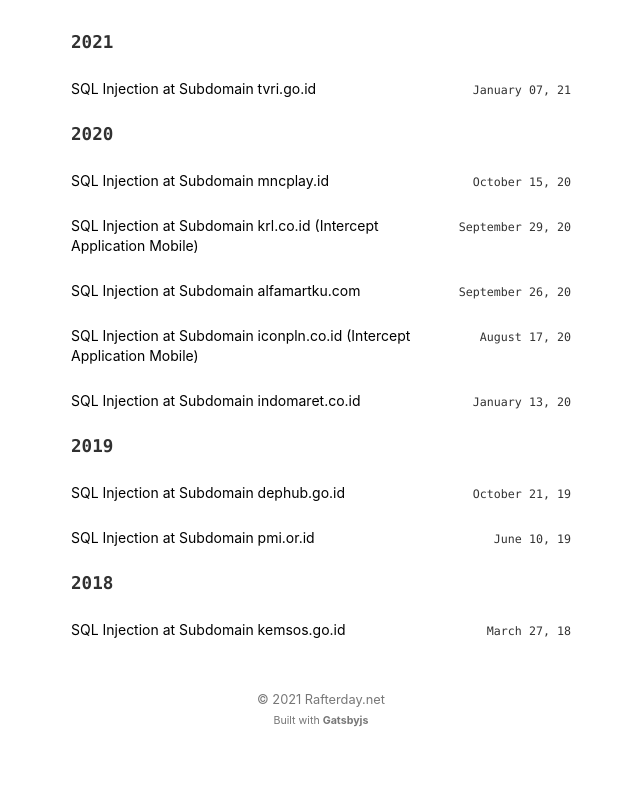
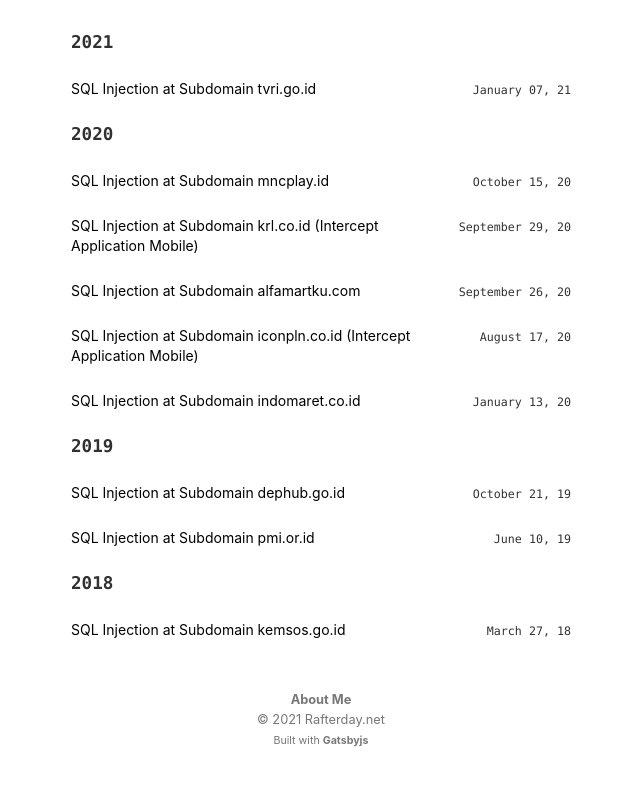
Before and after one commit to buayalaut/webrafterday, a Gatsby site: page / in a window 1280 px wide. Shown: the part 138-924 px from the top of the page, without its empty margins (319-959 px from the left). Built offline with nearby package versions, Linux system fonts and the light colour scheme; Gatsby itself is replaced by a stand-in of ours; some packages are replaced by stand-ins of ours.

Commit message:
Update footer.js

```diff
--- a/src/components/footer.js
+++ b/src/components/footer.js
@@ -3,6 +3,7 @@
 
 const Footer = ({ siteTitle }) => (
   <div className="footer">
+  <span><a href="/about/">About Me</a></span>
     <span className="block">
       &copy; {new Date().getFullYear()} Rafterday.net
     </span>
```
